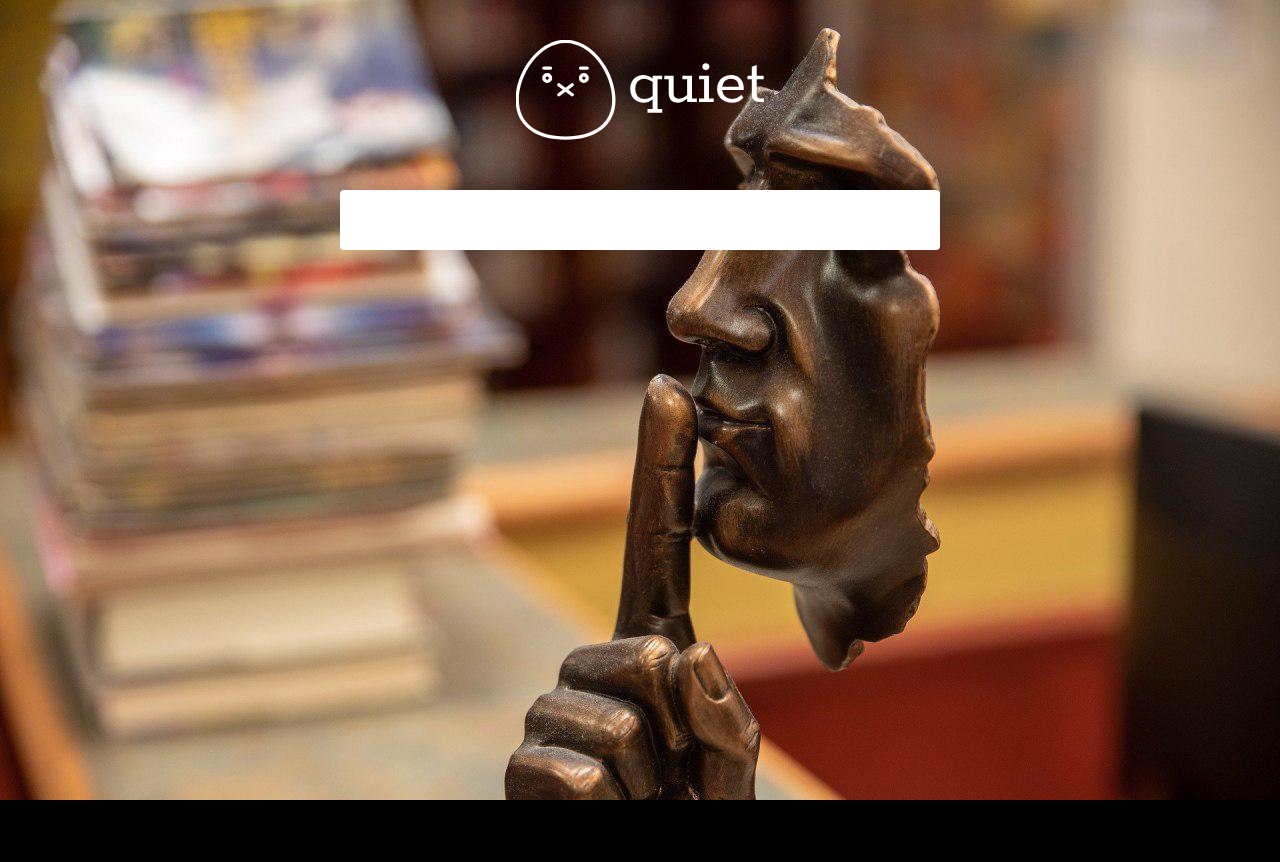
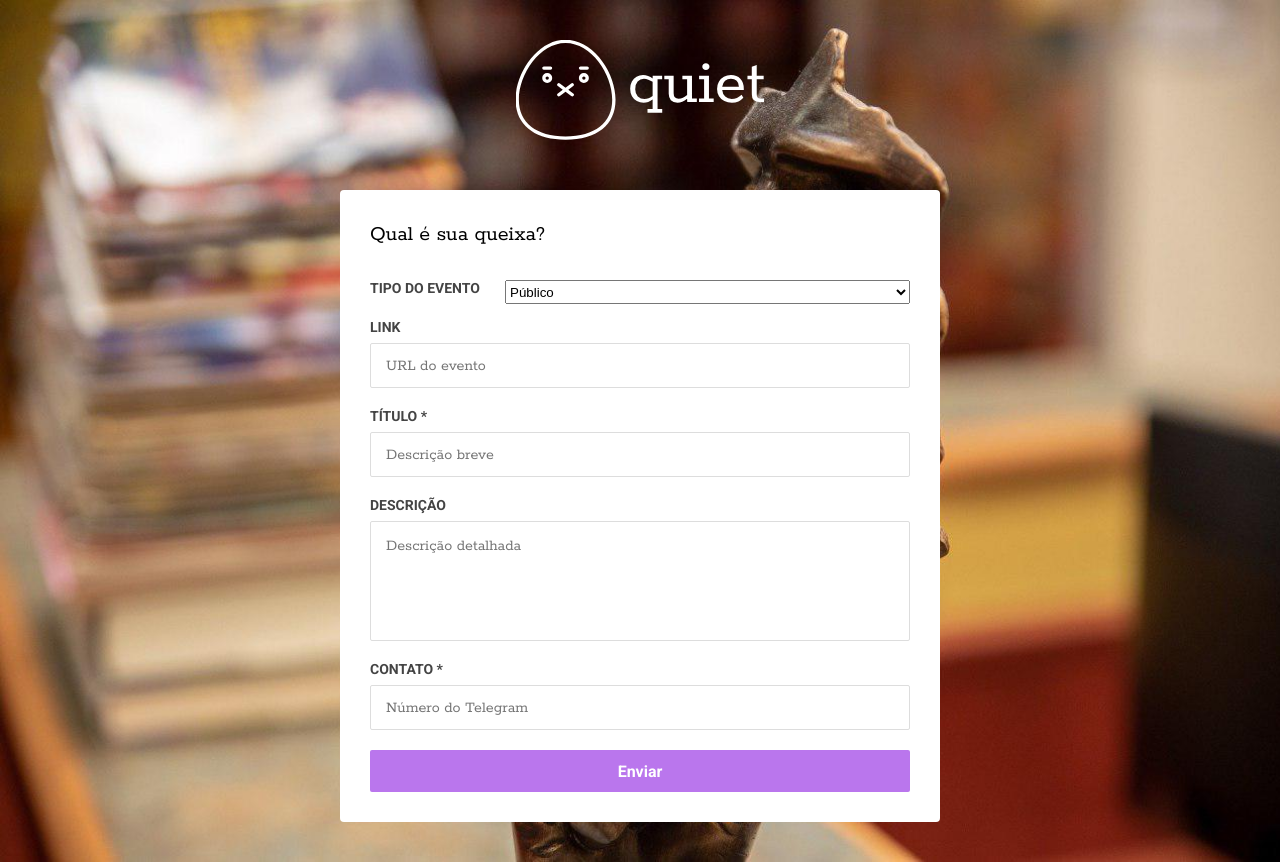
Before and after one commit to martonpss/Quiet, a React (Create React App) app: page /register in a window 1280 px wide. Before the commit the page ends 800 px from the top, so only its background shows below. Built offline with nearby package versions, Linux system fonts and the light colour scheme.

Commit message:
Configura página de registro

```diff
--- a/src/App.css
+++ b/src/App.css
@@ -109,3 +109,9 @@ body, input, button, textarea {
   padding: 15px;
   resize: none;
 }
+
+.registerType {
+  display: grid;
+  grid-template-columns: 1fr 3fr;
+  padding: 0 0 15px;
+}
--- a/src/pages/Register/index.js
+++ b/src/pages/Register/index.js
@@ -1,5 +1,62 @@
 import React from 'react';
 
 export default function Register() {
-	return <div />
+
+	function handleSubmit(event) {
+		event.preventDefault();
+
+		/*
+			ATENÇÃO!
+			A geolocalização deve ser enviada.
+		*/
+
+	}
+
+
+	return (
+		<>
+			<p>
+				Qual é sua queixa?
+			</p>
+			<form onSubmit={handleSubmit}>
+
+				<div className="registerType">
+					<label htmlFor="registerType">TIPO DO EVENTO</label>
+					<select>
+						<option selected value="public">Público</option>
+						<option value="private">Privado</option>
+					</select>
+				</div>
+
+				<label htmlFor="registerLink">LINK</label>
+				<input
+					type="text"
+					id="registerLink"
+					placeholder="URL do evento"
+				/>
+
+				<label htmlFor="registerTitle">TÍTULO *</label>
+				<input
+					type="text"
+					id="registerTitle"
+					placeholder="Descrição breve"
+				/>
+
+				<label htmlFor="registerDescription">DESCRIÇÃO</label>
+				<textarea
+					id="registerDescription"
+					placeholder="Descrição detalhada"
+				/>
+
+				<label htmlFor="registerContact">CONTATO *</label>
+				<input
+					type="text"
+					id="registerContact"
+					placeholder="Número do Telegram"
+				/>
+
+				<button type="submit" className="btn">Enviar</button>
+			</form>
+		</>
+	);
 }
```
